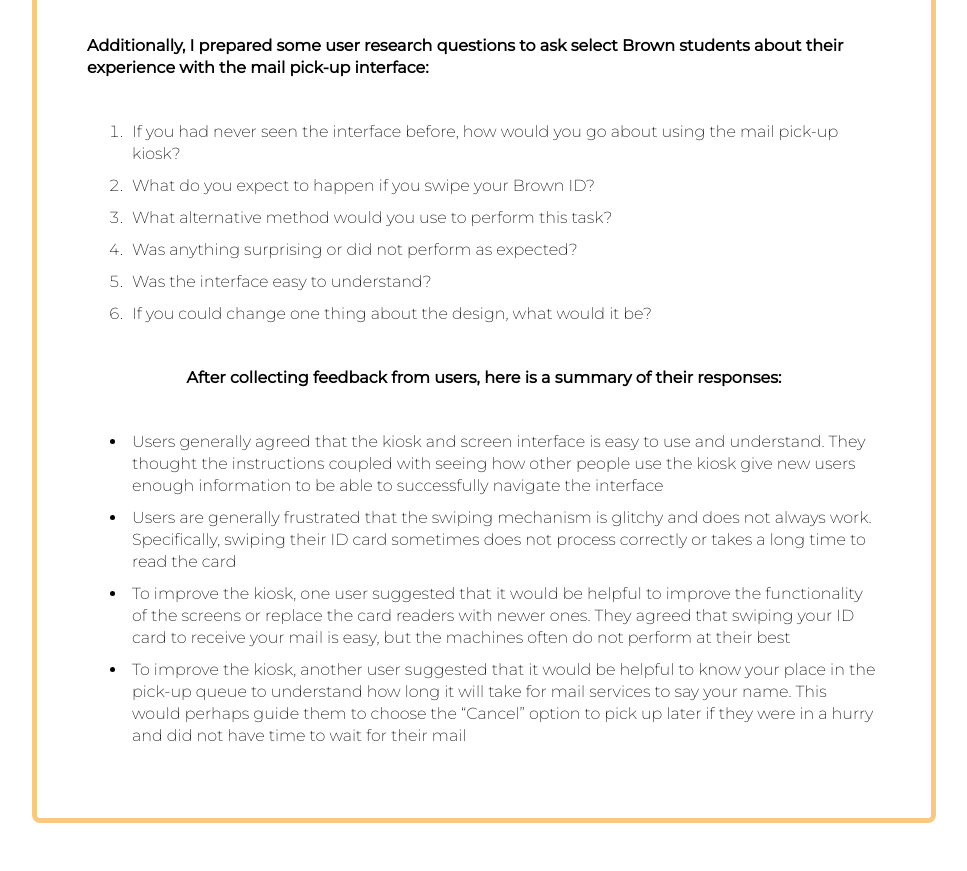
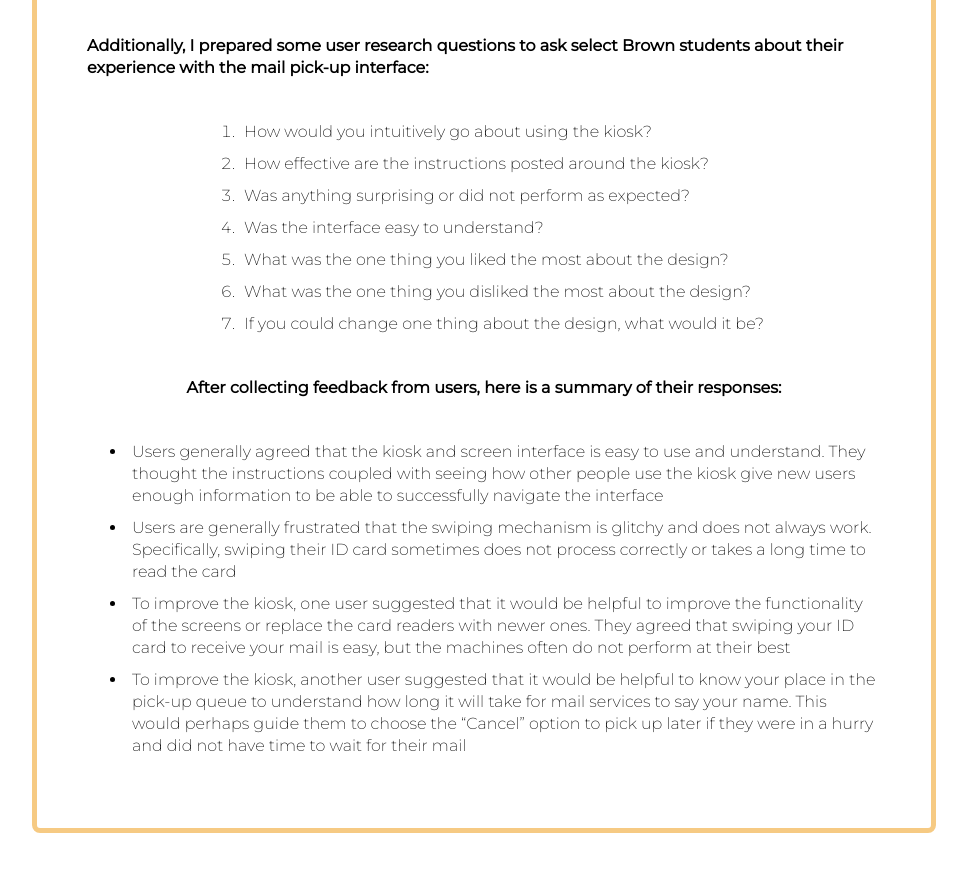
Before and after one commit to laura-xu-23/personas, a plain HTML site: page index.html in a window 1280 px wide. Shown: the part 3185-4056 px from the top of the page, without its empty margins (156-1123 px from the left). Drawn offline with Linux system fonts and the light colour scheme.

Commit message:
question

```diff
--- a/index.html
+++ b/index.html
@@ -40,11 +40,12 @@
                     mail pick-up interface:
                 </h4>
                 <ol>
-                    <li class="list">If you had never seen the interface before, how would you go about using the mail pick-up kiosk?</li>
-                    <li class="list">What do you expect to happen if you swipe your Brown ID?</li>
-                    <li class="list">What alternative method would you use to perform this task?</li>
+                    <li class="list">How would you intuitively go about using the kiosk?</li>
+                    <li class="list">How effective are the instructions posted around the kiosk?</li>
                     <li class="list">Was anything surprising or did not perform as expected?</li>
                     <li class="list">Was the interface easy to understand?</li>
+                    <li class="list">What was the one thing you liked the most about the design?</li>
+                    <li class="list">What was the one thing you disliked the most about the design?</li>
                     <li class="list">If you could change one thing about the design, what would it be?</li>
                 </ol>
                 <h4>
```
